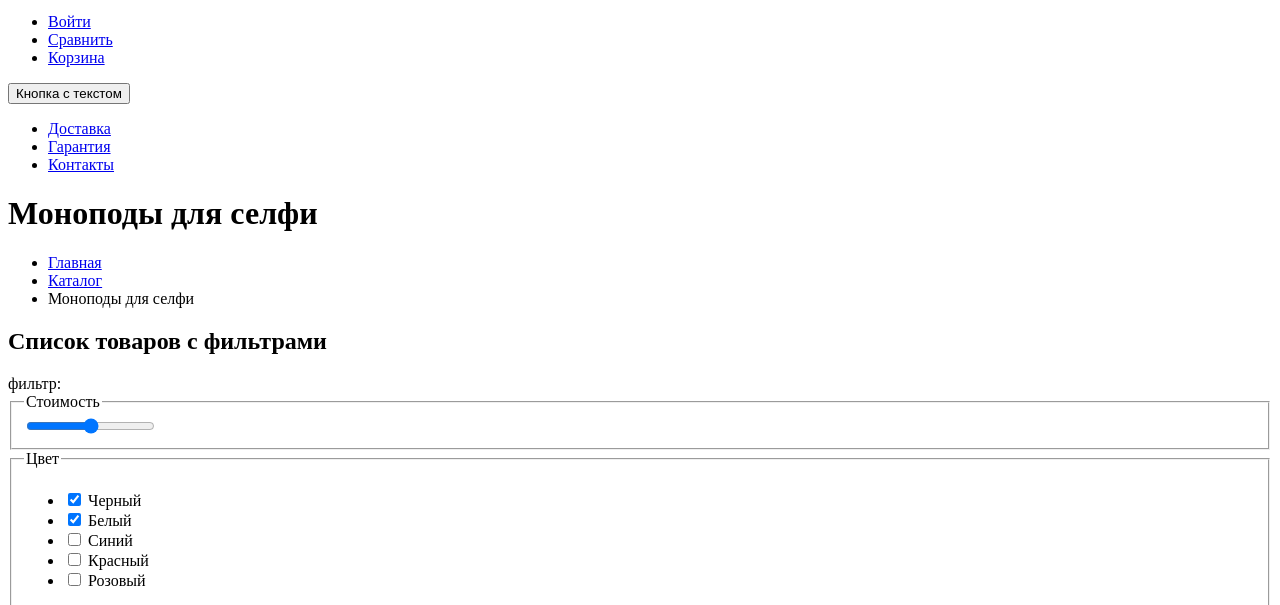
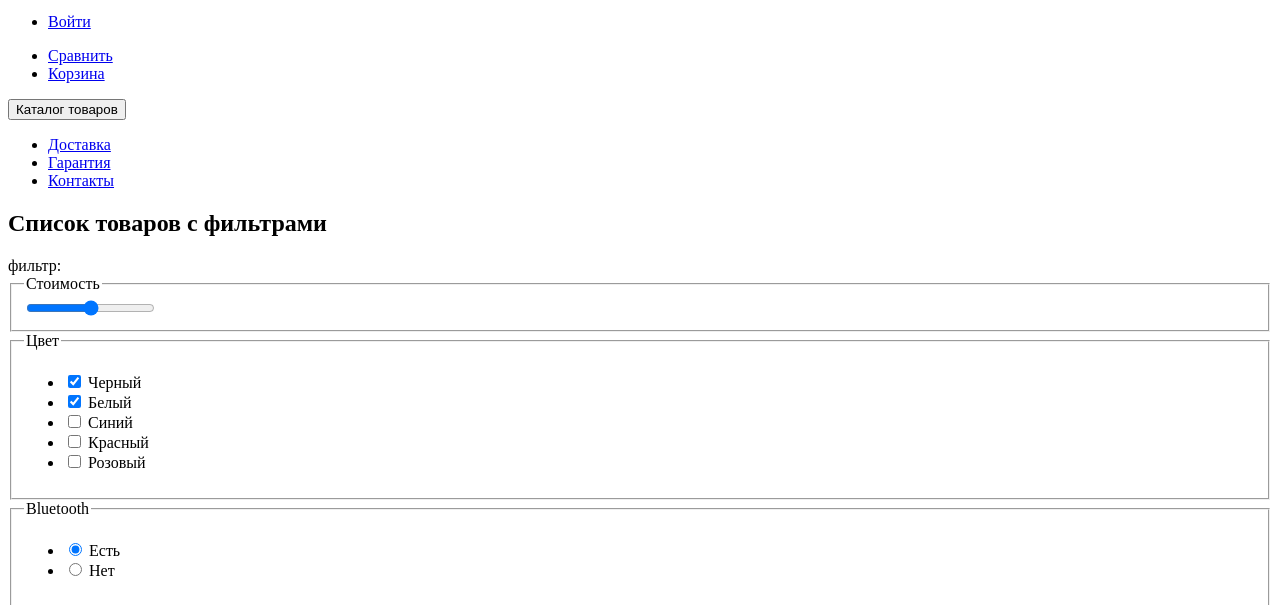
Before and after one commit to htmlacademy-htmlcss/2087353-device-35, a plain HTML site: page catalog.html in a window 1280 px wide. Shown: the part 50-655 px from the top of the page. Drawn offline with Linux system fonts and the light colour scheme.

Commit message:
Исправляет хэдар

```diff
--- a/catalog.html
+++ b/catalog.html
@@ -8,26 +8,28 @@
 
   <body>
     <header class="page-header">
-      <nav class="navigation">
-        <a class="link-main-page" href="index.html"><img class="logo logo-header" src="#" alt="Логотип магазина"></a>
+      <nav class="user-navigation">
+        <a class="link-main-page" href="index.html"><img class="logo logo-header" src="#" alt="Логотип магазина" ></a>
         <form class="header-form-search" action="https://echo.htmlacademy.ru/" method="get">
-          <input id="search-field-id" type="text" name="searchfeld">
-          <input type="submit" value="Найти">
+          <input class="user-search" id="search-field-id" type="search" name="searchfeld">
+          <button class="button button-search-header" type="submit" value="Найти">Найти</button>
         </form>
-        <ul class="navigation-list">
-          <li class="navigation-item">
-            <a class="navigation-link" href="#">Войти</a>
+        <ul class="user-navigation-list">
+          <li class="user-navigation-item">
+            <a class="user-navigation-link" href="#">Войти</a>
           </li>
-          <li class="navigation-item">
-            <a class="navigation-link" href="#">Сравнить</a>
+        </ul>
+        <ul class="user-navigation-list">
+          <li class="user-navigation-item">
+            <a class="user-navigation-link" href="#">Сравнить</a>
           </li>
-          <li class="navigation-item">
-            <a class="navigation-link" href="#">Корзина</a>
+          <li class="user-navigation-item">
+            <a class="user-navigation-link" href="#">Корзина</a>
           </li>
         </ul>
       </nav>
       <nav class="main-nav">
-        <button class="button button-catalogue">Кнопка с текстом</button>
+        <button class="button button-catalogue" type="button">Каталог товаров</button>
         <ul class="main-navigation-list">
           <li class="main-navigation-item">
             <a class="main-navigation-link" href="#">Доставка</a>
@@ -41,21 +43,6 @@
         </ul>
       </nav>
     </header>
-    <main class="main-inner">
-      <header class="inner-header">
-        <h1 class="inner-header-title">Моноподы для селфи</h1>
-        <ul class="breadcrumbs">
-          <li class="breadcrumbs-item">
-            <a class="breadcrumbs-link" href="index.html">Главная</a>
-          </li>
-          <li class="breadcrumbs-item">
-            <a class="breadcrumbs-link" href="catalog.html">Каталог</a>
-          </li>
-          <li class="breadcrumbs-item">
-            <a class="breadcrumbs-link no-active-link">Моноподы для селфи</a>
-          </li>
-        </ul>
-      </header>
       <section class="catalog-products">
         <h2 class="visually-hidden">Список товаров с фильтрами</h2>
         <span class="section-filter-title">фильтр:</span>
```
